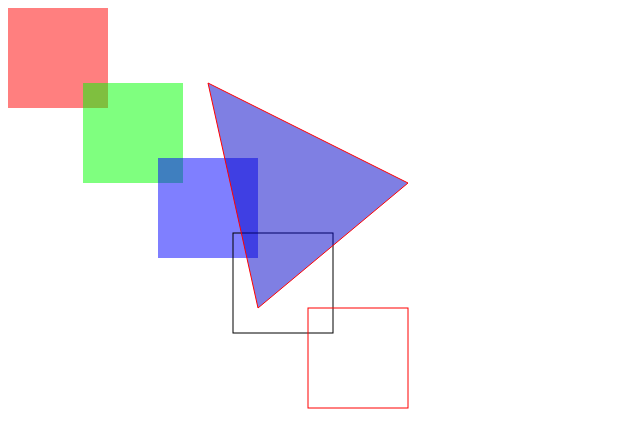
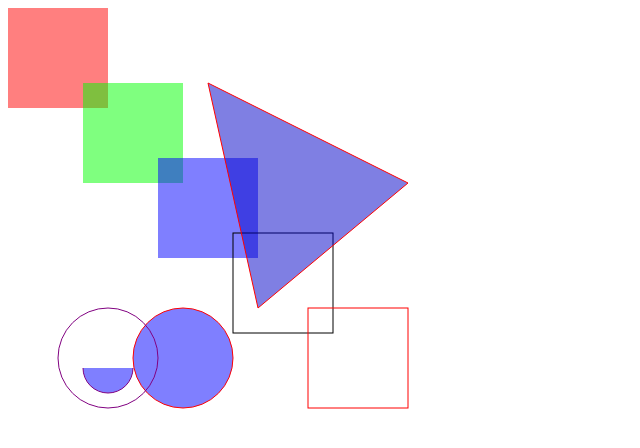
Before and after one commit to IsaiasSalgado21/Trabajos, a plain HTML site: page index.html in a window 1280 px wide. Shown: the whole page, without its empty margins (0-640 px from the left). Drawn offline with Linux system fonts and the light colour scheme.

Commit message:
usamos el metodo arc() para crear unos circulos con canvas

```diff
--- a/index.html
+++ b/index.html
@@ -24,16 +24,36 @@
         ctx.strokeStyle = "red";
         ctx.strokeRect(300, 300, 100, 100);
 
-        ctx,lineWidth = 5
+        //ctx,lineWidth = 5
         ctx.beginPath();
         ctx.moveTo(250, 300);
         ctx.lineTo(400, 175);
         ctx.lineTo(200, 75);
         ctx.lineTo(250, 300);
-        ctx.closePath();
         ctx.fillStyle="rgba(0, 0, 200, 0.5)";
         ctx.fill();
         ctx.stroke();
+        ctx.closePath();
+
+        ctx.beginPath();
+        ctx.arc(175, 350, 50, 0, 2 * Math.PI);
+        ctx.fillStyle = "rgba(0, 0, 255, 0.5)";
+        ctx.fill();
+        ctx.stroke();
+        ctx.closePath();
+
+        ctx.beginPath();
+        ctx.arc(100, 350, 50, 0, 2 * Math.PI);
+        ctx.strokeStyle = "purple";
+        ctx.stroke();
+        ctx.closePath();
+
+        ctx.beginPath();
+        ctx.arc(100, 360, 25, 0, Math.PI);
+        ctx.fillStyle = "rgba(0, 0, 255, 0.5)";
+        ctx.fill();
+        ctx.stroke();
+        ctx.closePath();
     </script>
 </body>
 </html>
```
